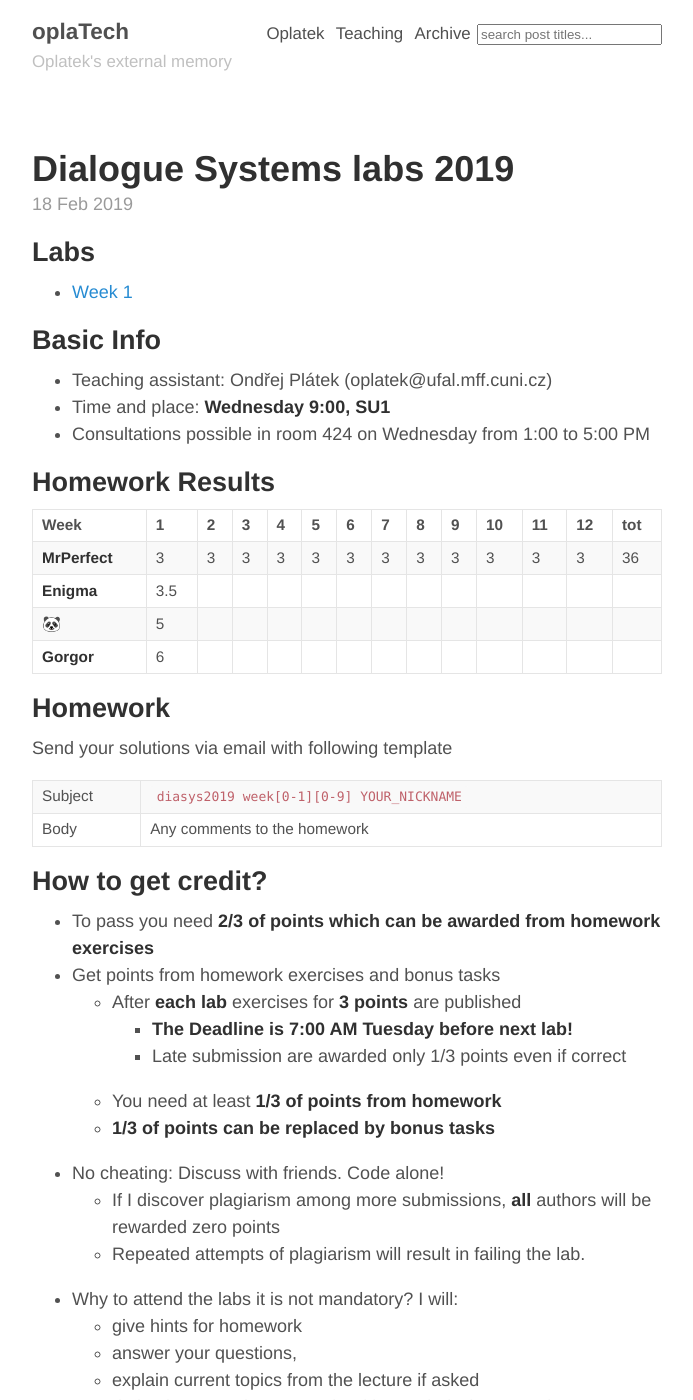
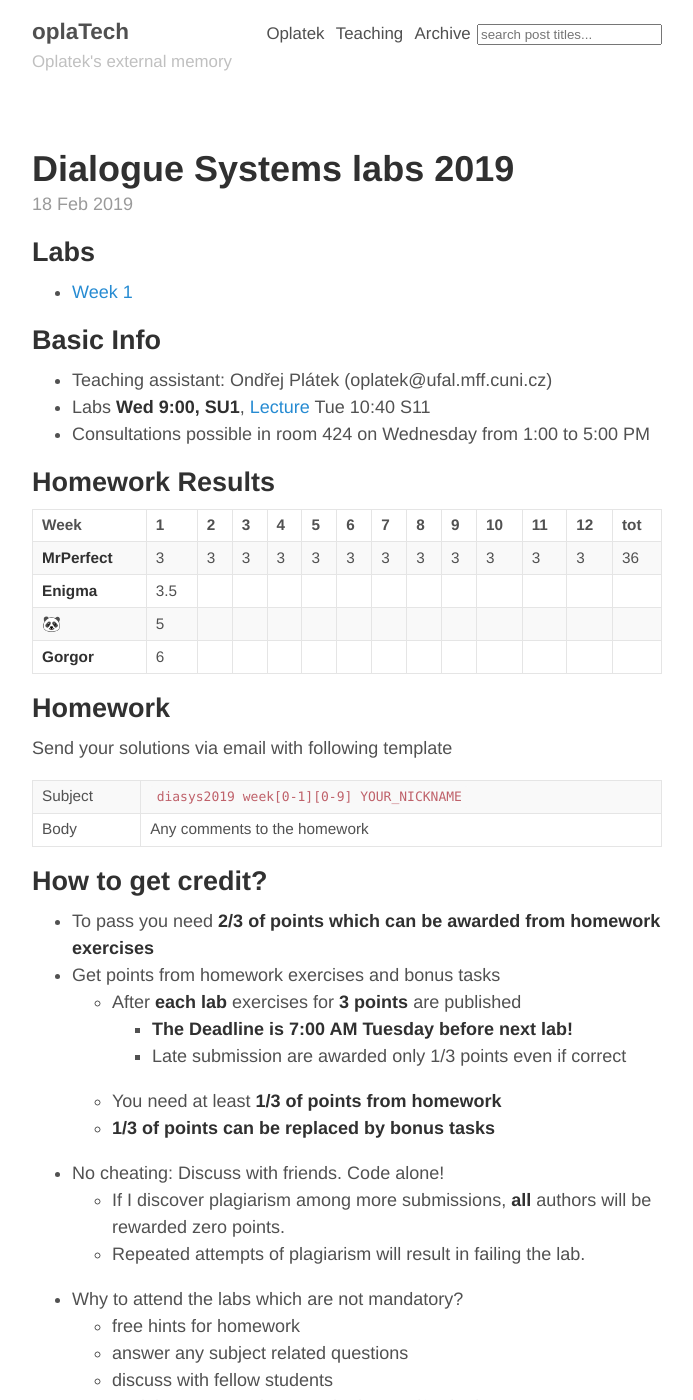
Before and after one commit to oplatek/oplatek.github.io, a Jekyll site: the page built from _posts/2019-02-18-labs-ds.md, in a window 1280 px wide and 1400 px high. Shown: the whole window, without its empty margins (293-986 px from the left). Built offline with Jekyll 4.4.1, drawn with Linux system fonts in a browser that asks for light colours.

Commit message:
link lecture

```diff
--- a/_posts/2019-02-18-labs-ds.md
+++ b/_posts/2019-02-18-labs-ds.md
@@ -12,7 +12,7 @@ Labs
 Basic Info
 ----------
 - Teaching assistant: Ondřej Plátek (oplatek@ufal.mff.cuni.cz)
-- Time and place: **Wednesday 9:00, SU1**
+- Labs **Wed 9:00, SU1**, [Lecture](https://ufal.mff.cuni.cz/courses/npfl123) Tue 10:40 S11
 - Consultations possible in room 424 on Wednesday from 1:00 to 5:00 PM
 
 
@@ -44,11 +44,12 @@ How to get credit?
     - You need  at least **1/3 of points from homework**
     - **1/3 of points can be replaced by bonus tasks**
 - No cheating: Discuss with friends. Code alone!
-    - If I discover plagiarism among more submissions, **all** authors will be rewarded zero points
+    - If I discover plagiarism among more submissions, **all** authors will be rewarded zero points.
     - Repeated attempts of plagiarism will result in failing the lab.
-- Why to attend the labs it is not mandatory? I will:
-    - give hints for homework
-    - answer your questions,
+- Why to attend the labs which are not mandatory?
+    - free hints for homework
+    - answer any subject related questions
+    - discuss with fellow students
     - explain current topics from the lecture if asked
     - define bonus tasks proposals with your help (presentations, recap tests, ...)
 
```
